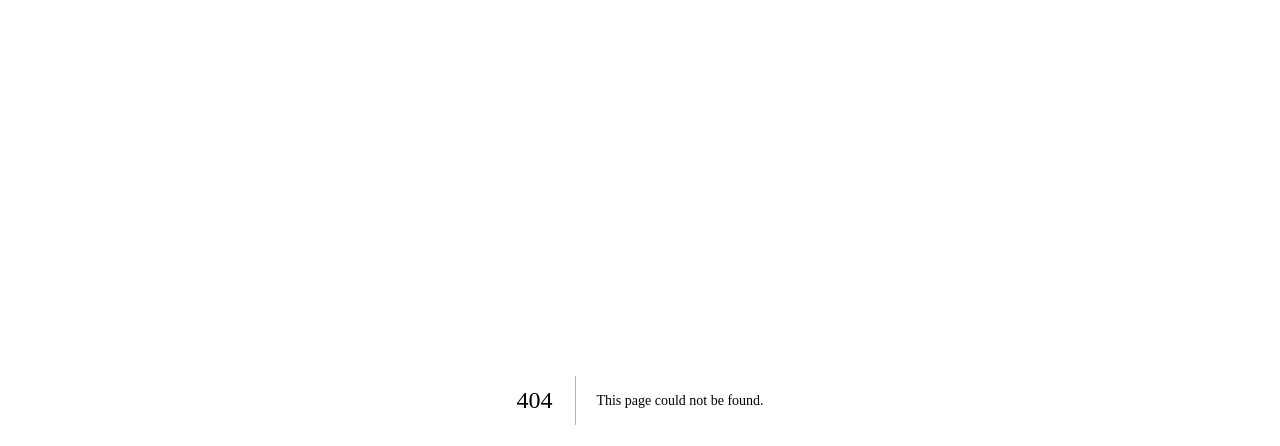
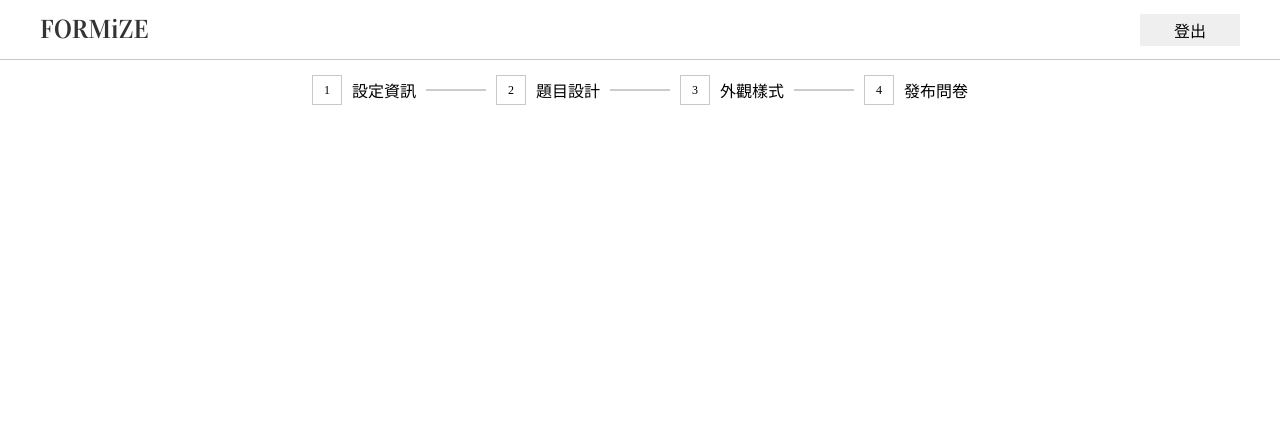
Before and after one commit to f0955710119/formize, a Next.js app: page /new in a window 1280 px wide. Before the commit this address had no page. Shown: the top 446 px of the page. Built offline with nearby package versions, Linux system fonts and the light colour scheme; a web font is replaced by a local one.

Commit message:
Add step bar to create new form page

```diff
--- /dev/null
+++ b/pages/new/index.tsx
@@ -0,0 +1,23 @@
+import Head from "next/head";
+import type { NextPage } from "next";
+import Header from "../../src/components/UI/Header";
+import StepHeader from "../../src/components/Admin/CreateForm/StepHeader";
+const New: NextPage = () => {
+  return (
+    <>
+      {/* <Head>
+        <title>Formize</title>
+        <meta name="description" content="Formize - 簡易上手的質感問卷工具" />
+        <link rel="icon" href="/favicon.ico" />
+        <link
+          href="https://fonts.googleapis.com/css2?family=Vidaloka&display=swap"
+          rel="stylesheet"
+        />
+      </Head> */}
+      <Header />
+      <StepHeader />
+    </>
+  );
+};
+
+export default New;
--- /dev/null
+++ b/src/components/Admin/CreateForm/HeaderItem.tsx
@@ -0,0 +1,68 @@
+import { FC } from "react";
+import styled from "styled-components";
+
+const ItemWrapper = styled.div`
+  display: flex;
+  align-items: center;
+`;
+
+const NumberIconWrapper = styled.div`
+  display: flex;
+  justify-content: center;
+  align-items: center;
+  margin-right: 1rem;
+
+  width: 3rem;
+  height: 3rem;
+
+  border: 0.8px solid #c8c8c8;
+`;
+const NumberIcon = styled.span`
+  font-size: 1.2rem;
+`;
+
+const TitleText = styled.span`
+  font-size: 1.6rem;
+`;
+const IntervalLineWrapper = styled.div`
+  display: flex;
+  align-items: center;
+  margin: 0 1rem;
+  width: 6rem;
+  height: 100%;
+`;
+
+const IntervalLine = styled.span`
+  width: 100%;
+  height: 2px;
+  background-color: #ccc;
+`;
+
+interface HeaderItemProps {
+  number: number;
+  title: string;
+  isLastItem: boolean;
+}
+
+const HeaderItem: FC<HeaderItemProps> = ({
+  number,
+  title,
+  isLastItem,
+}: HeaderItemProps) => {
+  return (
+    <ItemWrapper>
+      <NumberIconWrapper>
+        <NumberIcon>{number}</NumberIcon>
+      </NumberIconWrapper>
+      <TitleText>{title}</TitleText>
+
+      {!isLastItem && (
+        <IntervalLineWrapper>
+          <IntervalLine />
+        </IntervalLineWrapper>
+      )}
+    </ItemWrapper>
+  );
+};
+
+export default HeaderItem;
--- /dev/null
+++ b/src/components/Admin/CreateForm/StepHeader.tsx
@@ -0,0 +1,32 @@
+import { FC } from "react";
+import styled from "styled-components";
+
+import HeaderItem from "./HeaderItem";
+
+const defaultTitles = ["設定資訊", "題目設計", "外觀樣式", "發布問卷"];
+
+const Header = styled.header`
+  display: flex;
+  justify-content: center;
+  align-items: center;
+
+  width: 100%;
+  height: 6rem;
+`;
+
+const StepHeader: FC = () => {
+  return (
+    <Header>
+      {defaultTitles.map((title, i) => (
+        <HeaderItem
+          key={i}
+          number={i + 1}
+          title={title}
+          isLastItem={i === defaultTitles.length - 1}
+        />
+      ))}
+    </Header>
+  );
+};
+
+export default StepHeader;
--- a/src/components/UI/Logo.tsx
+++ b/src/components/UI/Logo.tsx
@@ -7,6 +7,7 @@ const LogoWrapper = styled.div`
   justify-content: center;
   align-items: center;
   width: 10rem;
+  cursor: pointer;
 `;
 
 const LogoText = styled.span`
@@ -19,7 +20,7 @@ const LogoText = styled.span`
 
 const Logo: FC = () => {
   return (
-    <Link href="/">
+    <Link href="/admin">
       <LogoWrapper>
         <LogoText>FORMiZE</LogoText>
       </LogoWrapper>
```
Also changed, not shown: src/components/Admin/FormManagement/Dashboard/DashboardHeader.tsx (+7 -1 lines).
